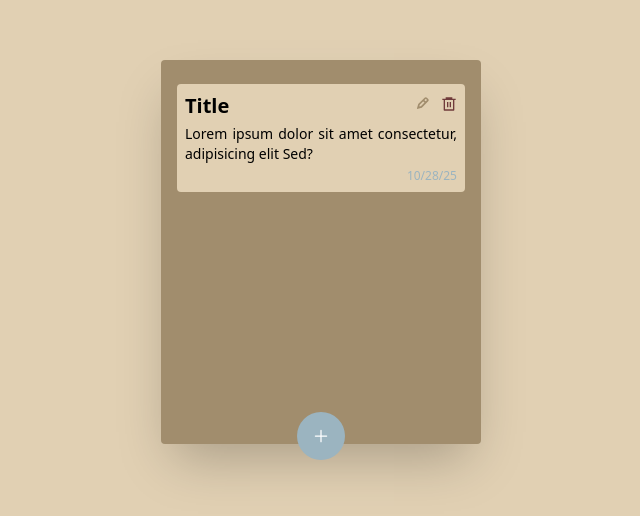
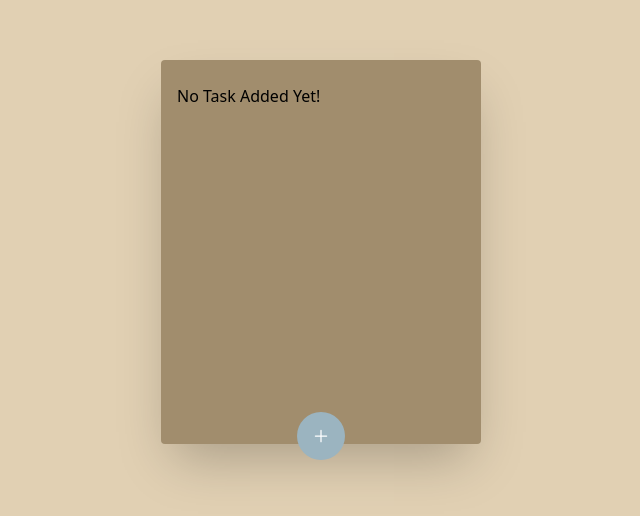
Before and after one commit to mobinadanshvarweb/todolist-task, a React (Vite) app: page / in a window 1280 px wide. Shown: the part 148-664 px from the top of the page, without its empty margins (319-959 px from the left). Built offline with nearby package versions, Linux system fonts and the light colour scheme.

Commit message:
read task and view list

```diff
--- a/src/pages/tasks/Task.tsx
+++ b/src/pages/tasks/Task.tsx
@@ -1,8 +1,8 @@
 import Button from "../../components/Button";
 import { IoAddOutline } from "react-icons/io5";
-import TaskCart from "./TaskCart";
 import { useDispatch } from "react-redux";
 import { openModal } from "../../redux/slice/modalSlice";
+import TaskList from "./TaskList";
 
 const Task = () => {
   const dispatch = useDispatch();
@@ -17,7 +17,7 @@ const Task = () => {
   dark:[&::-webkit-scrollbar-track]:bg-neutral-700
   dark:[&::-webkit-scrollbar-thumb]:bg-neutral-500"
       >
-        <TaskCart />
+        <TaskList />
       </div>
       <Button
         title="Add New Task"
--- a/src/pages/tasks/TaskCart.tsx
+++ b/src/pages/tasks/TaskCart.tsx
@@ -1,12 +1,13 @@
 import { GrFormEdit } from "react-icons/gr";
 import { RiDeleteBin6Line } from "react-icons/ri";
 import Button from "../../components/Button";
+import type { TaskProps } from "../../types/taskType";
 
-const TaskCart = () => {
+const TaskCart = ({ title, description, createdAt }: TaskProps) => {
   return (
     <div className="w-full rounded bg-background flex flex-col gap-1 p-2">
       <div className="flex justify-between w-full">
-        <h1 className="w-full font-bold text-xl">Title</h1>
+        <h1 className="w-full font-bold text-xl">{title}</h1>
         <div className=" flex gap-2 items-center">
           <span className="">
             <Button
@@ -24,11 +25,9 @@ const TaskCart = () => {
           </span>
         </div>
       </div>
-      <p className="w-full text-sm text-justify">
-        Lorem ipsum dolor sit amet consectetur, adipisicing elit Sed?
-      </p>
+      <p className="w-full text-sm text-justify">{description}</p>
       <div className="w-full flex justify-end text-xs text-customBlue">
-        10/28/25
+        {createdAt}
       </div>
     </div>
   );
--- a/src/pages/tasks/TaskList.tsx
+++ b/src/pages/tasks/TaskList.tsx
@@ -0,0 +1,26 @@
+import { useSelector } from "react-redux";
+import type { RootState } from "../../redux/store";
+import type { TaskProps } from "../../types/taskType";
+import TaskCart from "./TaskCart";
+
+const TaskList = () => {
+  const tasks = useSelector((state: RootState) => state.tasks.taskList);
+  return (
+    <div className="flex flex-col gap-2">
+      {tasks.length == 0 ? (
+        <p>No Task Added Yet!</p>
+      ) : (
+        tasks.map((item: TaskProps) => (
+          <TaskCart
+            key={item.createdAt}
+            title={item.title}
+            createdAt={item.createdAt}
+            description={item.description}
+          />
+        ))
+      )}
+    </div>
+  );
+};
+
+export default TaskList;
--- a/src/types/taskType.ts
+++ b/src/types/taskType.ts
@@ -1,5 +1,5 @@
 export type TaskProps = {
-  id: string;
+  id?: string;
   title: string;
   description: string;
   createdAt: string;
```
